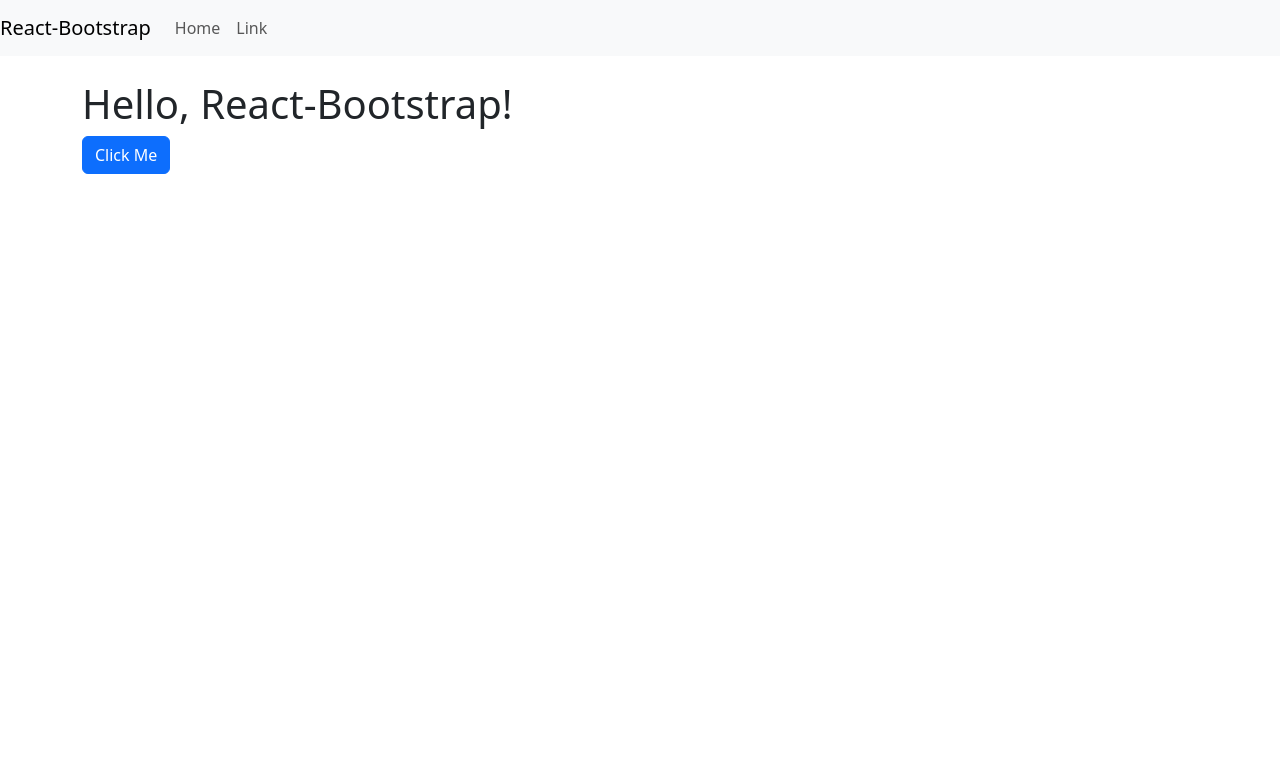
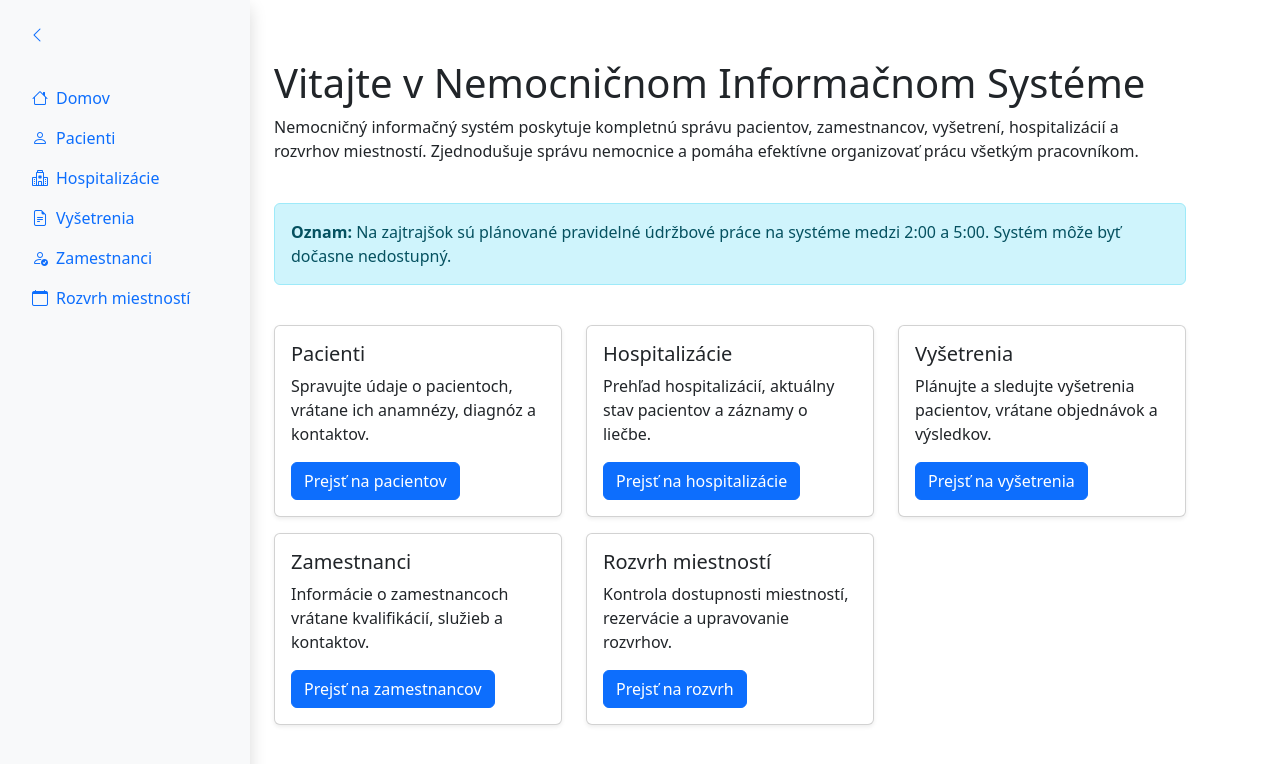
Before and after one commit to PavlOliver/micko, a React (Create React App) app in the folder frontend/: page /home in a window 1280 px wide. Shown: the top 764 px of the page. Built offline with nearby package versions, Linux system fonts and the light colour scheme.

Commit message:
Zaciatok menu 1/10

```diff
--- a/frontend/package.json
+++ b/frontend/package.json
@@ -7,6 +7,7 @@
     "@testing-library/react": "^13.4.0",
     "@testing-library/user-event": "^13.5.0",
     "bootstrap": "^5.3.3",
+    "bootstrap-icons": "^1.11.3",
     "http-proxy-middleware": "^3.0.3",
     "react": "^18.3.1",
     "react-bootstrap": "^2.10.5",
--- a/frontend/src/App.tsx
+++ b/frontend/src/App.tsx
@@ -3,6 +3,7 @@ import { BrowserRouter as Router, Routes, Route } from "react-router-dom";
 import Home from "./components/Home";
 import Domaca from "./components/Domaca";
 import 'bootstrap/dist/css/bootstrap.min.css';
+import 'bootstrap-icons/font/bootstrap-icons.css';
 
 const App: React.FC = () => {
     return (
--- a/frontend/src/components/Domaca.tsx
+++ b/frontend/src/components/Domaca.tsx
@@ -1,26 +1,90 @@
-import React from 'react';
-import { Button, Navbar, Nav } from 'react-bootstrap';
+import React, { useState } from 'react';
+import { Container, Row, Col, Button, Card, Alert } from 'react-bootstrap';
+import SideBar from './SideBar';
 
-const App: React.FC = () => {
-    return (
-        <div>
-            <Navbar bg="light" expand="lg">
-                <Navbar.Brand href="#home">React-Bootstrap</Navbar.Brand>
-                <Navbar.Toggle aria-controls="basic-navbar-nav" />
-                <Navbar.Collapse id="basic-navbar-nav">
-                    <Nav className="me-auto">
-                        <Nav.Link href="#home">Home</Nav.Link>
-                        <Nav.Link href="#link">Link</Nav.Link>
-                    </Nav>
-                </Navbar.Collapse>
-            </Navbar>
+const Home: React.FC = () => {
+  const [isSideBarOpen, setIsSidebarOpen] = useState(true);
+  const toggleSidebar = () => setIsSidebarOpen(!isSideBarOpen);
 
-            <div className="container mt-4">
-                <h1>Hello, React-Bootstrap!</h1>
-                <Button variant="primary">Click Me</Button>
-            </div>
-        </div>
-    );
+  return (
+    <Container fluid>
+      <Row style={{ height: '100vh' }}>
+
+        <Col md={3} className="p-0">
+          <SideBar isOpen={isSideBarOpen} toggleSidebar={toggleSidebar} />
+        </Col>
+
+
+        <Col md={9} className="p-4" style={{ marginLeft: isSideBarOpen ? '250px' : '60px', transition: 'margin-left 0.3s' }}>
+          <Row className="mb-4">
+            <Col>
+              <h1>Vitajte v Nemocničnom Informačnom Systéme</h1>
+              <p>Nemocničný informačný systém poskytuje kompletnú správu pacientov, zamestnancov, vyšetrení, hospitalizácií a rozvrhov miestností. Zjednodušuje správu nemocnice a pomáha efektívne organizovať prácu všetkým pracovníkom.</p>
+            </Col>
+          </Row>
+
+          <Row className="mb-4">
+            <Col>
+              <Alert variant="info">
+                <strong>Oznam:</strong> Na zajtrajšok sú plánované pravidelné údržbové práce na systéme medzi 2:00 a 5:00. Systém môže byť dočasne nedostupný.
+              </Alert>
+            </Col>
+          </Row>
+
+          <Row>
+            <Col md={4}>
+              <Card className="mb-3 shadow-sm">
+                <Card.Body>
+                  <Card.Title>Pacienti</Card.Title>
+                  <Card.Text>Spravujte údaje o pacientoch, vrátane ich anamnézy, diagnóz a kontaktov.</Card.Text>
+                  <Button variant="primary" href="/patients">Prejsť na pacientov</Button>
+                </Card.Body>
+              </Card>
+            </Col>
+            <Col md={4}>
+              <Card className="mb-3 shadow-sm">
+                <Card.Body>
+                  <Card.Title>Hospitalizácie</Card.Title>
+                  <Card.Text>Prehľad hospitalizácií, aktuálny stav pacientov a záznamy o liečbe.</Card.Text>
+                  <Button variant="primary" href="/hospitalizations">Prejsť na hospitalizácie</Button>
+                </Card.Body>
+              </Card>
+            </Col>
+            <Col md={4}>
+              <Card className="mb-3 shadow-sm">
+                <Card.Body>
+                  <Card.Title>Vyšetrenia</Card.Title>
+                  <Card.Text>Plánujte a sledujte vyšetrenia pacientov, vrátane objednávok a výsledkov.</Card.Text>
+                  <Button variant="primary" href="/examinations">Prejsť na vyšetrenia</Button>
+                </Card.Body>
+              </Card>
+            </Col>
+          </Row>
+
+          <Row>
+            <Col md={4}>
+              <Card className="mb-3 shadow-sm">
+                <Card.Body>
+                  <Card.Title>Zamestnanci</Card.Title>
+                  <Card.Text>Informácie o zamestnancoch vrátane kvalifikácií, služieb a kontaktov.</Card.Text>
+                  <Button variant="primary" href="/staff">Prejsť na zamestnancov</Button>
+                </Card.Body>
+              </Card>
+            </Col>
+            <Col md={4}>
+              <Card className="mb-3 shadow-sm">
+                <Card.Body>
+                  <Card.Title>Rozvrh miestností</Card.Title>
+                  <Card.Text>Kontrola dostupnosti miestností, rezervácie a upravovanie rozvrhov.</Card.Text>
+                  <Button variant="primary" href="/schedule">Prejsť na rozvrh</Button>
+                </Card.Body>
+              </Card>
+            </Col>
+          </Row>
+        </Col>
+      </Row>
+    </Container>
+  );
 };
 
-export default App;
+export default Home;
--- /dev/null
+++ b/frontend/src/components/SideBar.tsx
@@ -0,0 +1,58 @@
+import React from 'react';
+import { Nav, Button } from 'react-bootstrap';
+
+interface SidebarProps {
+  isOpen: boolean;
+  toggleSidebar: () => void;
+}
+
+const SideBar: React.FC<SidebarProps> = ({ isOpen, toggleSidebar }) => {
+  return (
+    <div
+      className={`bg-light p-3 shadow`}
+      style={{
+        width: isOpen ? '250px' : '60px',
+        height: '100vh',
+        transition: 'width 0.3s',
+        overflow: 'hidden',
+        position: 'fixed',
+        top: 0,
+        left: 0,
+        zIndex: 1000,
+      }}
+    >
+      <Button variant="link" className="text-decoration-none mb-4" onClick={toggleSidebar}>
+        <i className={`bi ${isOpen ? "bi-chevron-left" : "bi-list"}`}></i>
+      </Button>
+
+      <Nav defaultActiveKey="/home" className="flex-column">
+        <Nav.Link href="/" className={`text-nowrap ${isOpen ? '' : 'text-center'}`}>
+          <i className="bi bi-house"></i>
+          {isOpen && <span className="ms-2">Domov</span>}
+        </Nav.Link>
+        <Nav.Link href="/patients" className={`text-nowrap ${isOpen ? '' : 'text-center'}`}>
+          <i className="bi bi-person"></i>
+          {isOpen && <span className="ms-2">Pacienti</span>}
+        </Nav.Link>
+        <Nav.Link href="/hospitalizations" className={`text-nowrap ${isOpen ? '' : 'text-center'}`}>
+          <i className="bi bi-hospital"></i>
+          {isOpen && <span className="ms-2">Hospitalizácie</span>}
+        </Nav.Link>
+        <Nav.Link href="/examinations" className={`text-nowrap ${isOpen ? '' : 'text-center'}`}>
+          <i className="bi bi-file-earmark-text"></i>
+          {isOpen && <span className="ms-2">Vyšetrenia</span>}
+        </Nav.Link>
+        <Nav.Link href="/staff" className={`text-nowrap ${isOpen ? '' : 'text-center'}`}>
+          <i className="bi bi-person-check"></i>
+          {isOpen && <span className="ms-2">Zamestnanci</span>}
+        </Nav.Link>
+        <Nav.Link href="/schedule" className={`text-nowrap ${isOpen ? '' : 'text-center'}`}>
+          <i className="bi bi-calendar"></i>
+          {isOpen && <span className="ms-2">Rozvrh miestností</span>}
+        </Nav.Link>
+      </Nav>
+    </div>
+  );
+};
+
+export default SideBar;
```
Also changed, not shown: 2 other files (tests, documents, lock files or other folders).
